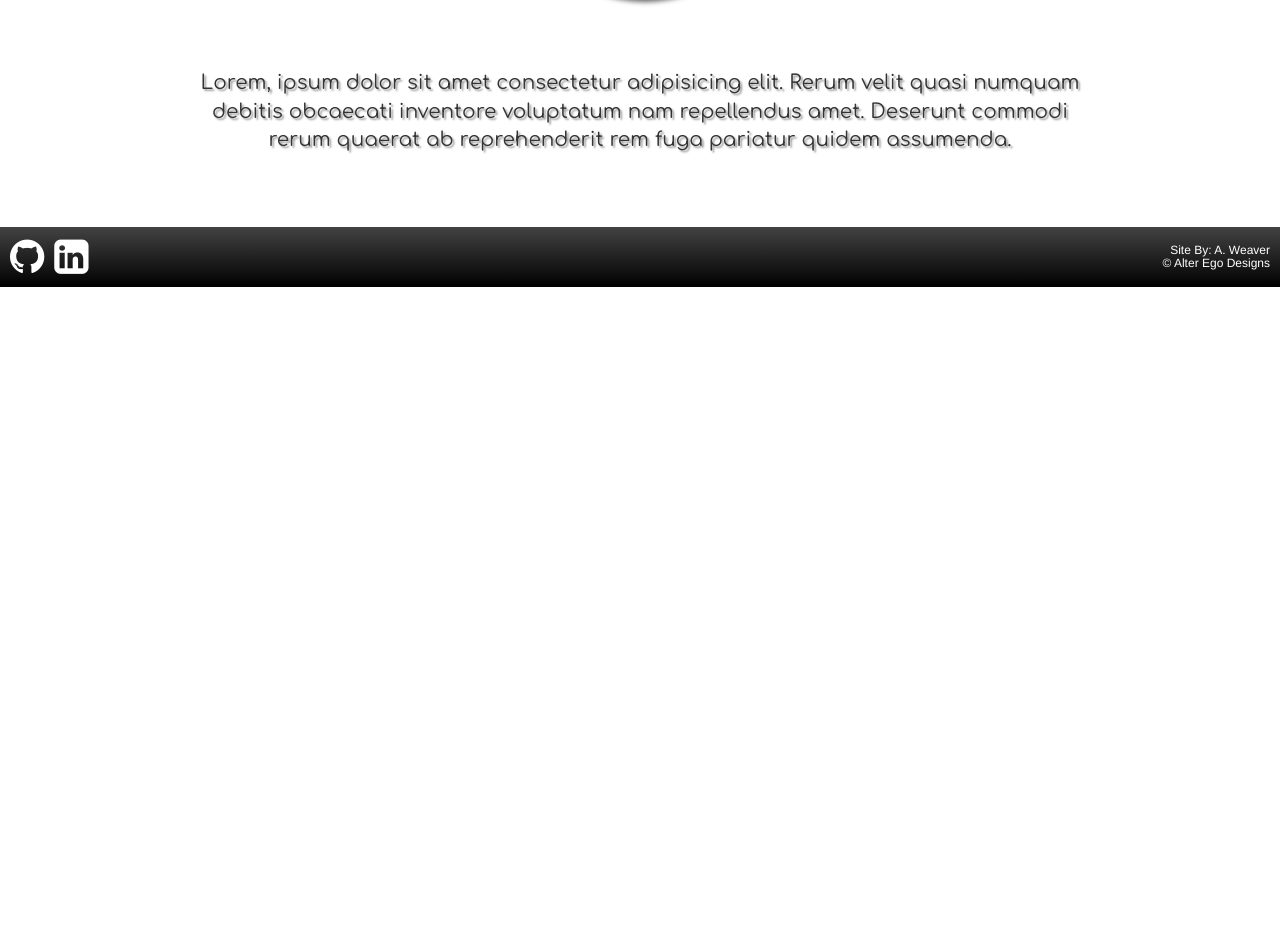
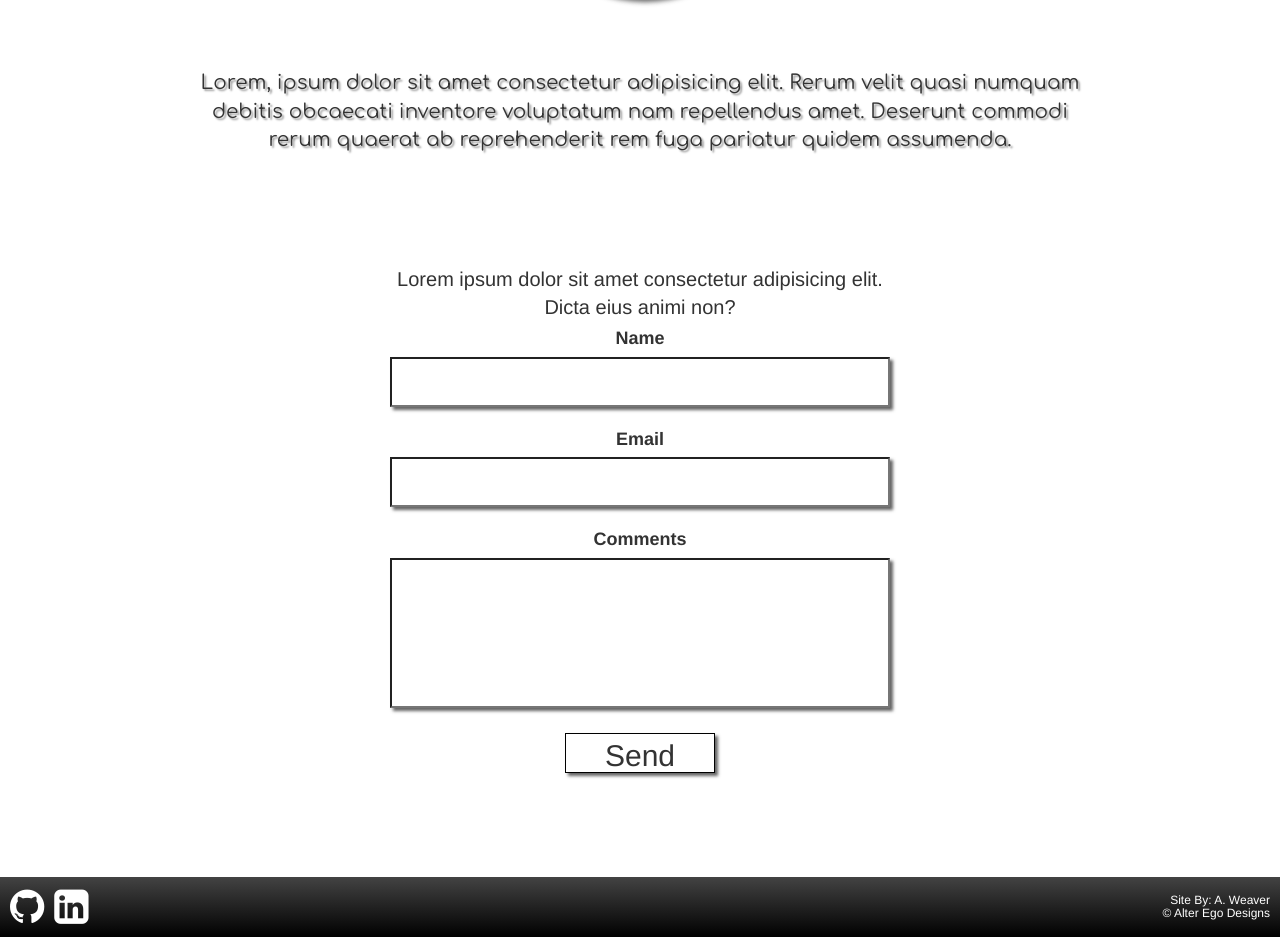
Before and after one commit to parkersalterego/portfolio, a plain HTML site: page index.html in a window 1280 px wide. Shown: the part 3386-4323 px from the top of the page. Before the commit the page ends 3673 px from the top, so only its background shows below. Drawn offline with nearby package versions, Linux system fonts and the light colour scheme.

Commit message:
contact-desktop added and styled

```diff
--- /dev/null
+++ b/css/scss/desktop/contact-desktop.scss
@@ -0,0 +1,46 @@
+.contact-d {
+    height: 650px;
+    width: 100%;
+    display: grid;
+    grid-template-columns: repeat(12, 1fr);
+    grid-template-rows: repeat(4, 1fr);
+
+}
+
+.contact-d-paragraph {
+    grid-column: 1/13;
+    grid-row: 1/2;
+    align-self: center;
+    justify-self: center;
+    width: 500px;
+    text-align: center;
+    font-size: 20px;
+    margin-bottom: 30px;
+
+}
+
+.contact-d-form {
+    grid-column: 1/13;
+    grid-row: 2/4;
+    align-self: center;
+    justify-self: center;
+
+}
+
+.contact-d-form-label {
+    font-size: 18px;
+
+}
+
+.contact-d-input-small {
+    height: 50px;
+    width: 500px;
+    margin-bottom: 20px;
+
+}
+
+.contact-d-input-large {
+    height: 150px;
+    width: 500px;
+
+}
--- a/css/scss/main.scss
+++ b/css/scss/main.scss
@@ -20,6 +20,7 @@
 @import "desktop/skills-desktop.scss";
 @import "desktop/work-desktop.scss";
 @import "desktop/about-desktop.scss";
+@import "desktop/contact-desktop.scss";
 
 // fonts
 
--- a/index.html
+++ b/index.html
@@ -433,7 +433,7 @@
 
   <!-- services -->
 
-  <div class="services-d">
+  <div class="services-d display-none" id="servicesD">
     <div class="services-d-container-one">
       <div class="services-d-img img-fill design"></div>
       <h2 class="services-d-title">Design</h2>
@@ -459,7 +459,7 @@
 
   <!-- skills -->
 
-  <div class="skills-d">
+  <div class="skills-d display-none" id="skillsD">
 
     <!-- container one -->
 
@@ -725,7 +725,7 @@
 
   <!-- start work desktop -->
 
-  <div class="work-d">
+  <div class="work-d display-none" id="workD">
 
     <div class="work-d-container work-d-container-one img-fill blanket-bg">
       <div class="work-d-title-container">
@@ -773,12 +773,29 @@
 
   <!-- start about desktop -->
 
-  <div class="about-d">
+  <div class="about-d display-none" id="aboutD">
 
     <div class="about-d-img img-fill"></div>
       <div class="about-d-paragraph">
         Lorem, ipsum dolor sit amet consectetur adipisicing elit. Rerum velit quasi numquam debitis obcaecati inventore voluptatum nam repellendus amet. Deserunt commodi rerum quaerat ab reprehenderit rem fuga pariatur quidem assumenda.
       </div>
+
+  </div>
+
+  <!-- start contact desktop -->
+
+  <div class="contact-d display-none" id="contactD">
+
+    <div class="contact-d-paragraph">Lorem ipsum dolor sit amet consectetur adipisicing elit. Dicta eius animi non?</div>
+    <form class="contact-d-form flex flex-column align-center justify-center" action="https://formspree.io/your@email.com" method="POST">
+      <label class="contact-d-form-label" for="name">Name</label>
+      <input class="contact-d-input-small" type="text" name="name">
+      <label class="contact-d-form-label" for="_replyto">Email</label>
+      <input class="contact-d-input-small" type="email" name="_replyto">
+      <label class="contact-d-form-label" for="comments">Comments</label>
+      <input class="contact-d-input-large" type="text" name="comments">
+      <input class="work-d-site-btn" type="submit" value="Send">
+    </form>
 
   </div>
 
--- a/js/script.js
+++ b/js/script.js
@@ -40,16 +40,30 @@ const work = document.getElementById('work');
 const about = document.getElementById('about');
 const contact = document.getElementById('contact');
 
+const servicesD = document.getElementById('servicesD');
+const skillsD = document.getElementById('skillsD');
+const workD = document.getElementById('workD');
+const aboutD = document.getElementById('aboutD');
+const contactD = document.getElementById('contactD');
+
+
 transitionSections = [services, skills, work, about, contact];
+transitionSectionsD = {servicesD, skillsD, workD, aboutD, contactD};
 
 window.addEventListener('resize', () => {
     if (window.innerWidth > 700 ) {
         transitionSections.forEach((element) => {
             element.classList.add('display-none');
         });
+        transitionSectionsD.forEach((element) => {
+            element.classList.remove('display-none');
+        });
     } else if (window.innerWidth < 700 ) {
         transitionSections.forEach((element) => {
             element.classList.remove('display-none');
+        });
+        transitionSectionsD.forEach((element) => {
+            element.classList.add('display-none');
         });
     }
 });
@@ -59,9 +73,15 @@ document.addEventListener('DOMContentLoaded', function() {
         transitionSections.forEach((element) => {
             element.classList.add('display-none');
         });
+        transitionSectionsD.forEach((element) => {
+            element.classList.remove('display-none');
+        });
     } else if (window.innerWidth < 700 ) {
         transitionSections.forEach((element) => {
             element.classList.remove('display-none');
+        });
+        transitionSectionsD.forEach((element) => {
+            element.classList.add('display-none');
         });
     }
 }, false);
```
Also changed, not shown: css/styles.css, 1 other file.
